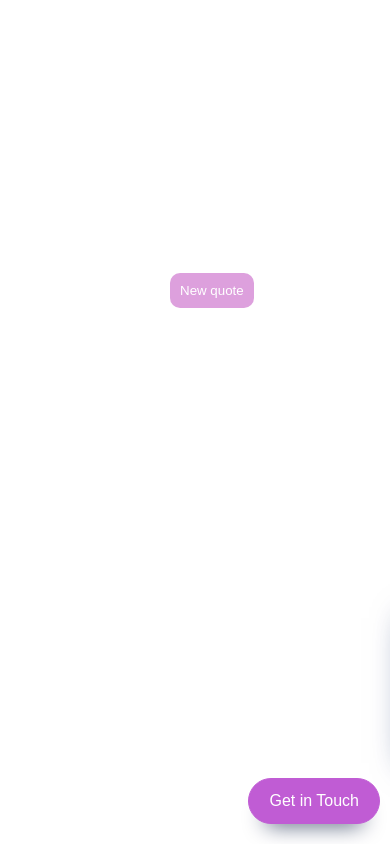
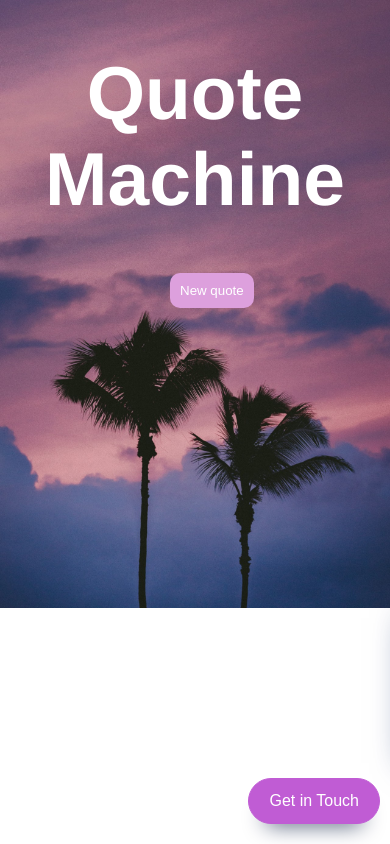
Before and after one commit to aruthran/quote_machine, a plain HTML site: page index.html in a window 390 px wide. Drawn offline with Linux system fonts and the light colour scheme; no server answers.

Commit message:
update file

```diff
--- a/style.css
+++ b/style.css
@@ -180,7 +180,7 @@ div {
 
 @media screen and (max-width: 828px) {
 	body {
-		background-image: url("background_image3(1).jpg");
+		background-image: url("background_image3.jpg");
 	}
 }
 
```
